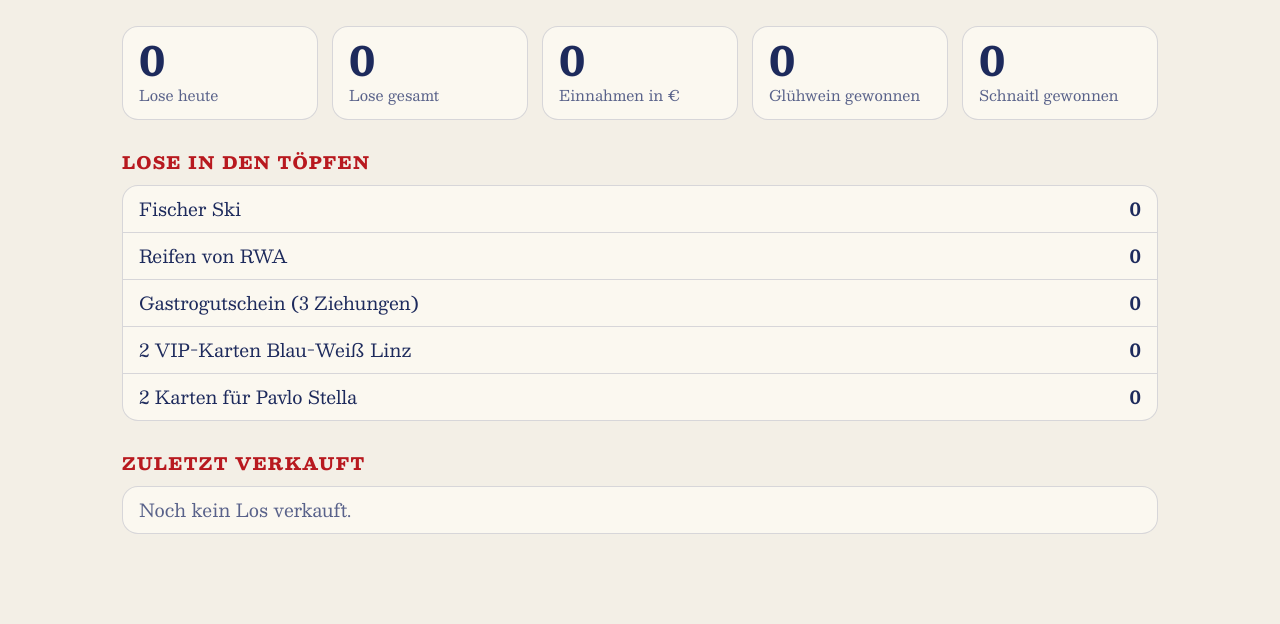
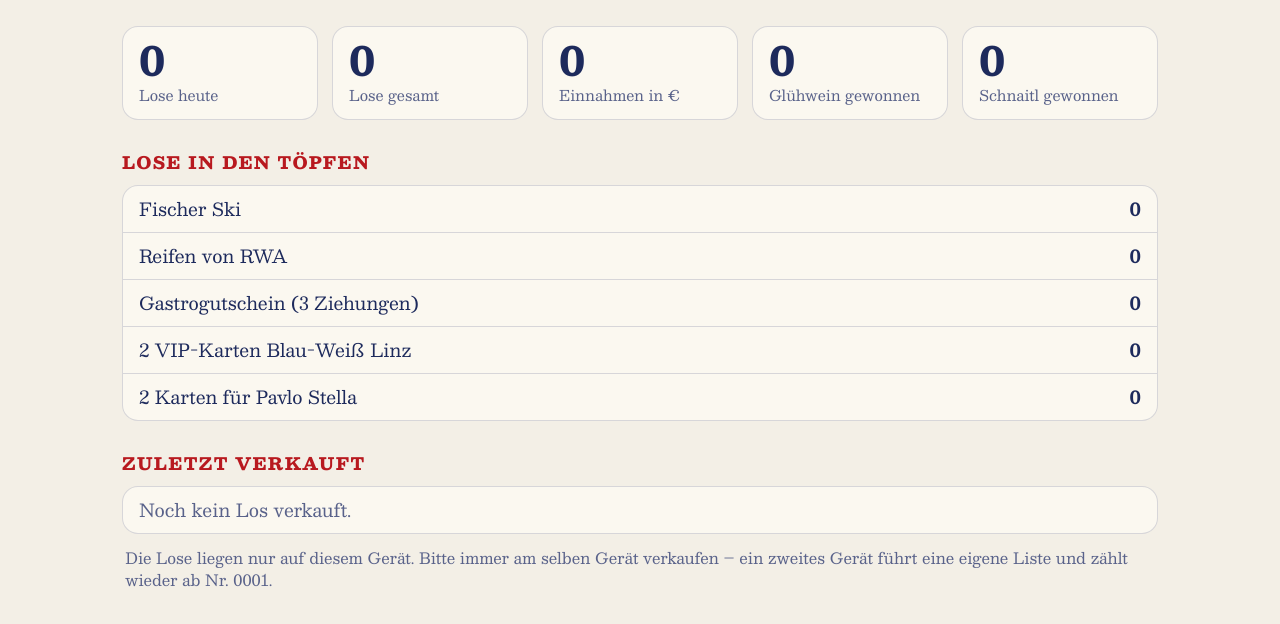
Before and after one commit to grh-l21/tombola, a plain HTML site: page index.html in a window 1280 px wide. Shown: the part 453-1077 px from the top of the page. Before the commit the page ends 1019 px from the top, so only its background shows below. Drawn offline with Linux system fonts and the light colour scheme.

Commit message:
Stand-App: Hinweis, dass die Lose nur auf diesem Gerät liegen
Co-Authored-By: Claude Fable 5.2 <noreply@anthropic.com>

```diff
--- a/index.html
+++ b/index.html
@@ -55,6 +55,7 @@
 
     <h2>Zuletzt verkauft</h2>
     <ul class="liste" id="letzte"></ul>
+    <p class="klein-text nur-hier">Die Lose liegen nur auf diesem Gerät. Bitte immer am selben Gerät verkaufen – ein zweites Gerät führt eine eigene Liste und zählt wieder ab Nr. 0001.</p>
   </section>
 
   <!-- ======================================================= Ziehung -->
--- a/stil.css
+++ b/stil.css
@@ -489,3 +489,5 @@ body.los::after {
 @media (prefers-reduced-motion: reduce) {
   * { transition: none !important; animation: none !important; }
 }
+
+.nur-hier { margin: 0.8rem 0.2rem 0; }
```
